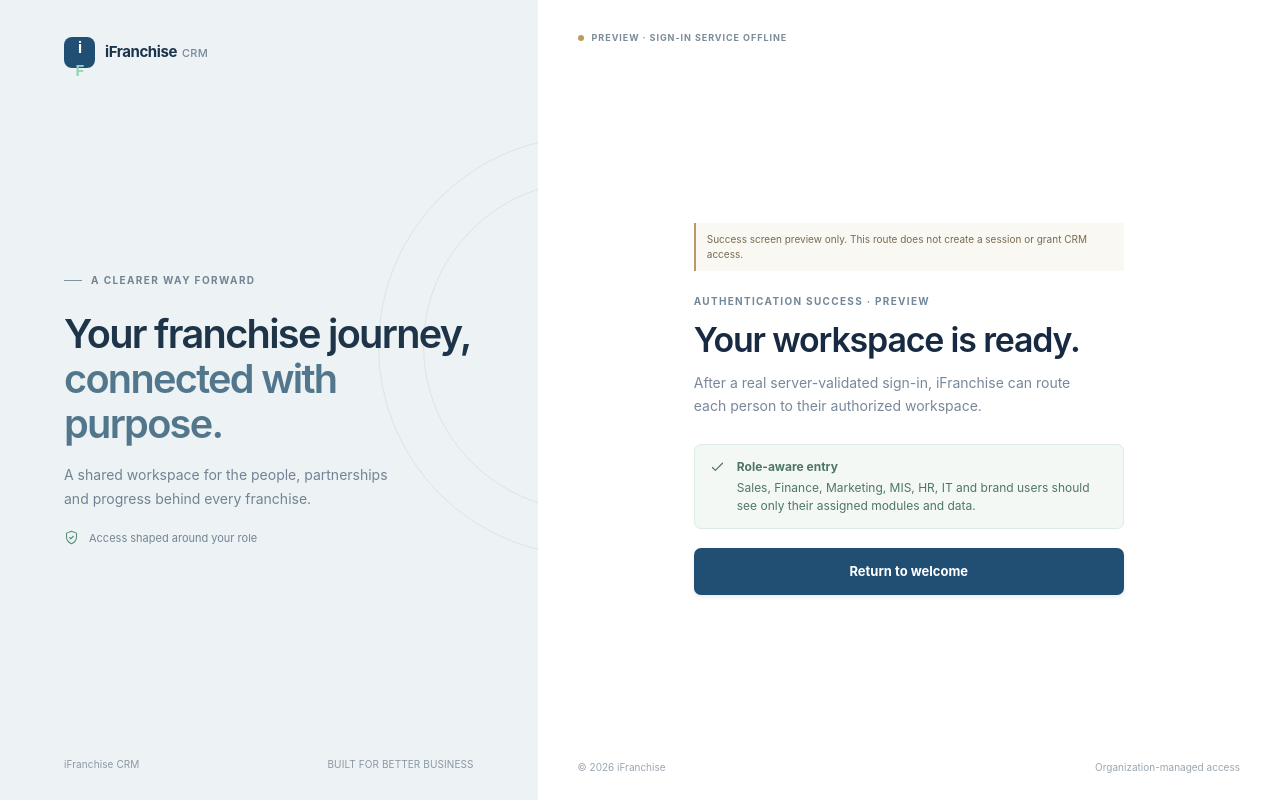
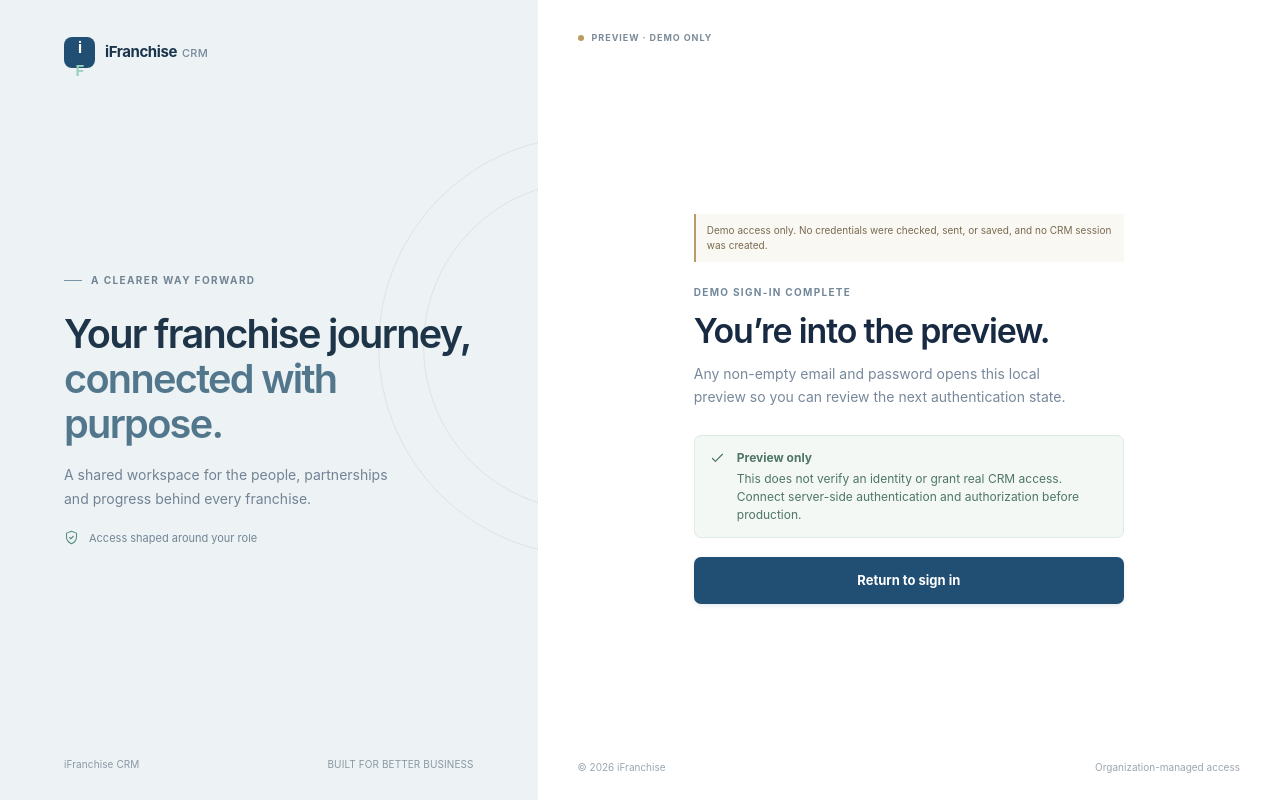
Before and after one commit to iFranchise-Tech/ifranchise-crm-wireframes, a Next.js app: page /demo/authenticated in a window 1280 px wide. Built offline with nearby package versions, Linux system fonts and the light colour scheme.

Commit message:
Enable safe demo sign-in

```diff
--- a/app/demo/authenticated/page.tsx
+++ b/app/demo/authenticated/page.tsx
@@ -5,10 +5,10 @@ import { DemoBanner, StatusMessage } from "@/modules/auth/components/status-mess
 
 export default function AuthenticatedPreviewPage() {
   return <AuthShell>
-    <DemoBanner>Success screen preview only. This route does not create a session or grant CRM access.</DemoBanner>
-    <AuthCard eyebrow="AUTHENTICATION SUCCESS · PREVIEW" title="Your workspace is ready." description="After a real server-validated sign-in, iFranchise can route each person to their authorized workspace.">
-      <StatusMessage tone="success" title="Role-aware entry">Sales, Finance, Marketing, MIS, HR, IT and brand users should see only their assigned modules and data.</StatusMessage>
-      <div style={{ marginTop: 19 }}><PrimaryLink href="/welcome">Return to welcome</PrimaryLink></div>
+    <DemoBanner>Demo access only. No credentials were checked, sent, or saved, and no CRM session was created.</DemoBanner>
+    <AuthCard eyebrow="DEMO SIGN-IN COMPLETE" title="You’re into the preview." description="Any non-empty email and password opens this local preview so you can review the next authentication state.">
+      <StatusMessage tone="success" title="Preview only">This does not verify an identity or grant real CRM access. Connect server-side authentication and authorization before production.</StatusMessage>
+      <div style={{ marginTop: 19 }}><PrimaryLink href="/sign-in">Return to sign in</PrimaryLink></div>
     </AuthCard>
   </AuthShell>;
 }
--- a/components/layout/auth-shell.tsx
+++ b/components/layout/auth-shell.tsx
@@ -2,13 +2,17 @@ import type { ReactNode } from "react";
 import { BrandMark, BrandPanel } from "@/components/layout/brand-mark";
 
 export function AuthShell({ children }: { children: ReactNode }) {
+  const previewLabel = process.env.NODE_ENV === "production"
+    ? "Preview · sign-in service offline"
+    : "Preview · demo only";
+
   return (
     <main className="auth-viewport min-h-svh">
       <BrandPanel />
       <section className="auth-column" aria-label="Authentication">
         <header className="auth-column-header">
           <BrandMark compact />
-          <span className="preview-label">Preview · sign-in service offline</span>
+          <span className="preview-label">{previewLabel}</span>
         </header>
         <div className="auth-content mx-auto w-full max-w-[430px]">{children}</div>
         <footer className="auth-footnote">
--- a/modules/auth/components/sign-in-flow.tsx
+++ b/modules/auth/components/sign-in-flow.tsx
@@ -7,9 +7,13 @@ import { PrimaryButton } from "@/modules/auth/components/button";
 import { PasswordField, TextField } from "@/modules/auth/components/fields";
 import { DemoBanner, StatusMessage } from "@/modules/auth/components/status-message";
 import { PreviewStateLinks } from "@/modules/auth/components/preview-state-links";
-import { validateSignIn, validateWorkEmail } from "@/modules/auth/schemas/auth";
+import { useRouter } from "next/navigation";
+import { validateWorkEmail } from "@/modules/auth/schemas/auth";
+
+const DEMO_SIGN_IN_ENABLED = process.env.NODE_ENV !== "production";
 
 export function SignInFlow() {
+  const router = useRouter();
   const [step, setStep] = useState<"email" | "password">("email");
   const [email, setEmail] = useState("");
   const [password, setPassword] = useState("");
@@ -19,27 +23,40 @@ export function SignInFlow() {
 
   function continueWithEmail(event: FormEvent<HTMLFormElement>) {
     event.preventDefault();
-    const error = validateWorkEmail(email);
-    if (error) { setErrors({ email: error }); return; }
+    const enteredEmail = email.trim();
+    if (!enteredEmail) { setErrors({ email: "Enter your work email." }); return; }
+    if (!DEMO_SIGN_IN_ENABLED) {
+      const error = validateWorkEmail(enteredEmail);
+      if (error) { setErrors({ email: error }); return; }
+    }
     setErrors({});
+    setEmail(enteredEmail);
     setStep("password");
   }
 
   async function submitPassword(event: FormEvent<HTMLFormElement>) {
     event.preventDefault();
-    const result = validateSignIn({ email, password });
-    if (!result.success) { setErrors(result.errors); return; }
+    if (!password) { setErrors({ password: "Enter your password." }); return; }
     setErrors({});
     setLoading(true);
     setMessage("");
-    await new Promise(resolve => setTimeout(resolve, 420));
+    await new Promise(resolve => setTimeout(resolve, 350));
     setLoading(false);
-    setMessage("Sign-in is not connected. No credentials were sent to an identity provider or saved.");
+    if (DEMO_SIGN_IN_ENABLED) {
+      setPassword("");
+      router.push("/demo/authenticated");
+      return;
+    }
+    setMessage("Sign-in is unavailable because no identity provider is configured.");
   }
 
   return (
     <>
-      <DemoBanner />
+      <DemoBanner>
+        {DEMO_SIGN_IN_ENABLED
+          ? "Demo mode. Any non-empty email and password opens a local preview; credentials are not checked or saved."
+          : "Sign-in is unavailable until an identity provider is connected."}
+      </DemoBanner>
       {step === "email" ? (
         <AuthCard eyebrow="SECURE SIGN-IN" title="Welcome back." description="Sign in with the work email associated with your iFranchise account.">
           <form className="auth-form" onSubmit={continueWithEmail} noValidate>
```
